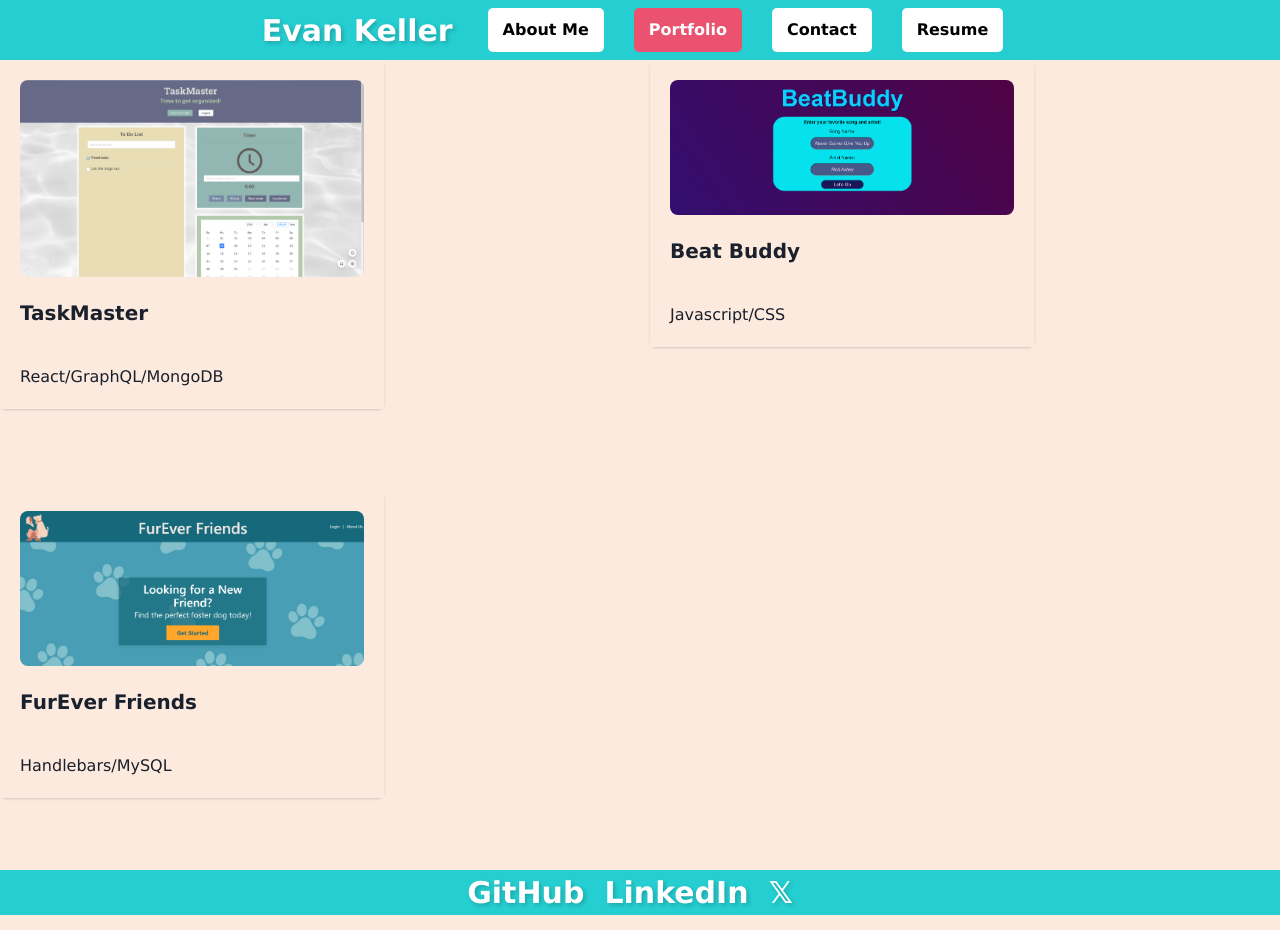
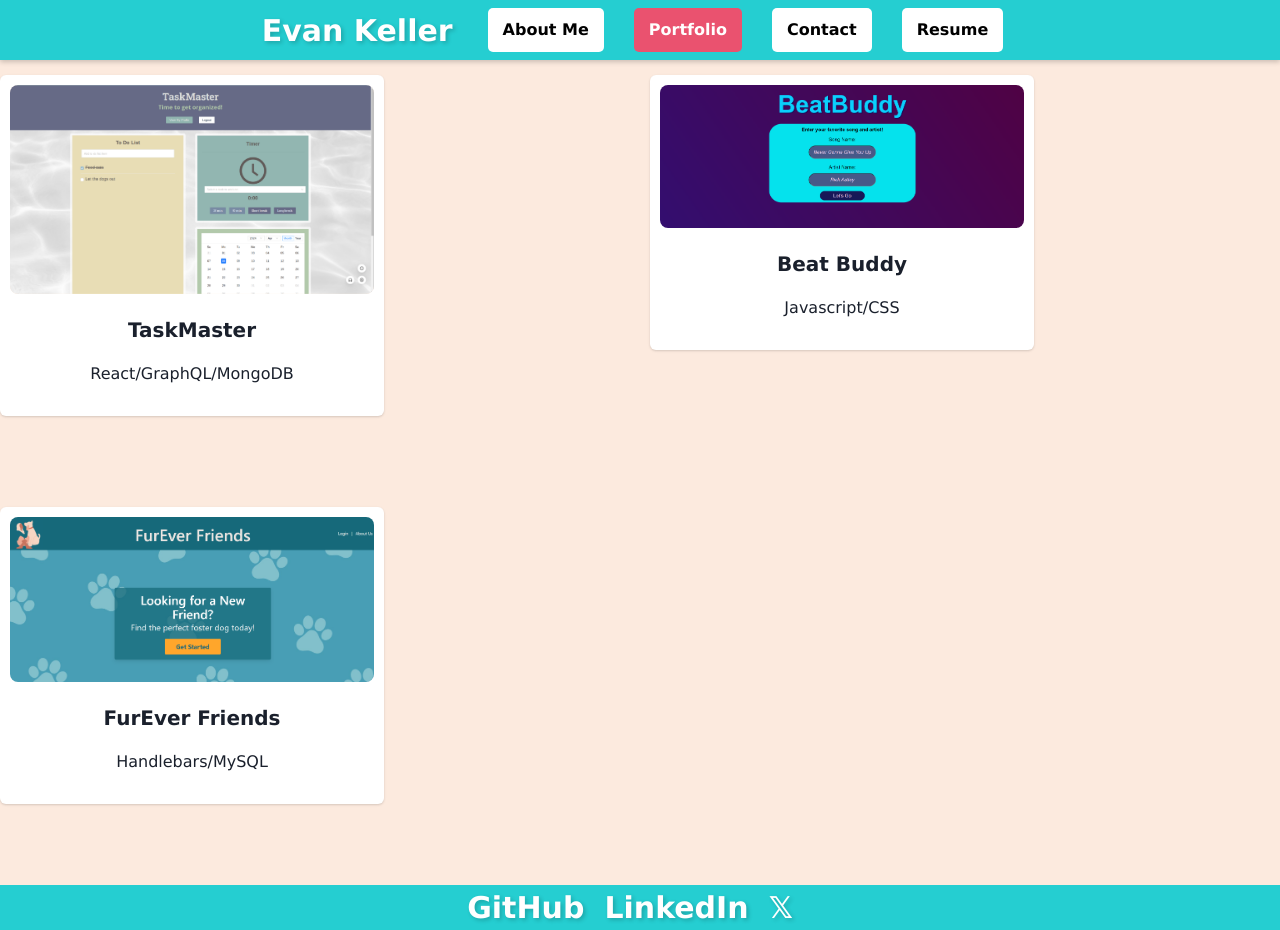
Before and after one commit to 33649EK/reactjs-portfolio-evanK, a React (Vite) app: page /Portfolio in a window 1280 px wide. Built offline with nearby package versions, Linux system fonts and the light colour scheme.

Commit message:
made cards in portfolio look nicer

```diff
--- a/src/App.css
+++ b/src/App.css
@@ -182,6 +182,26 @@ li::before {
   gap: 20px;
   height: 100vh;
   margin-bottom: 10px;
+  margin-top: 15px;
+}
+
+.linkCard {
+  background-color: var(--white);
+  padding: 10px;
+  text-align: center;
+  border: 1px solid #ccc;
+  box-shadow: 0 2px 5px rgba(0, 0, 0, 0.2);
+}
+
+.cardFooter {
+  background-color: var(--white);
+  padding: 1px;
+  margin-left: auto;
+  margin-right: auto;
+}
+
+.headerla {
+  background-color: var(--white);
 }
 
 @media screen and (width <= 800px) {
--- a/src/pages/Portfolio.jsx
+++ b/src/pages/Portfolio.jsx
@@ -15,18 +15,17 @@ const Project = ({ title, image, altText, link, tech }) => {
   return (
     <>
       <LinkBox as="article">
-        <Card maxW="sm">
-          <CardBody>
+        <Card maxW="sm" className="linkCard">
           <Image src={image} alt={altText} borderRadius="lg" />
           <Stack mt="6" spacing="3">
-              <Heading size="md">
+            <Heading size="md" className="headerla">
               <LinkOverlay href={link} target="_blank">
                 {title}
               </LinkOverlay>
             </Heading>
           </Stack>
-          </CardBody>
-          <CardFooter>{tech}</CardFooter>
+
+          <CardFooter className="cardFooter">{tech}</CardFooter>
         </Card>
       </LinkBox>
     </>
```
Lines whose indentation alone changed are shown as unchanged.
